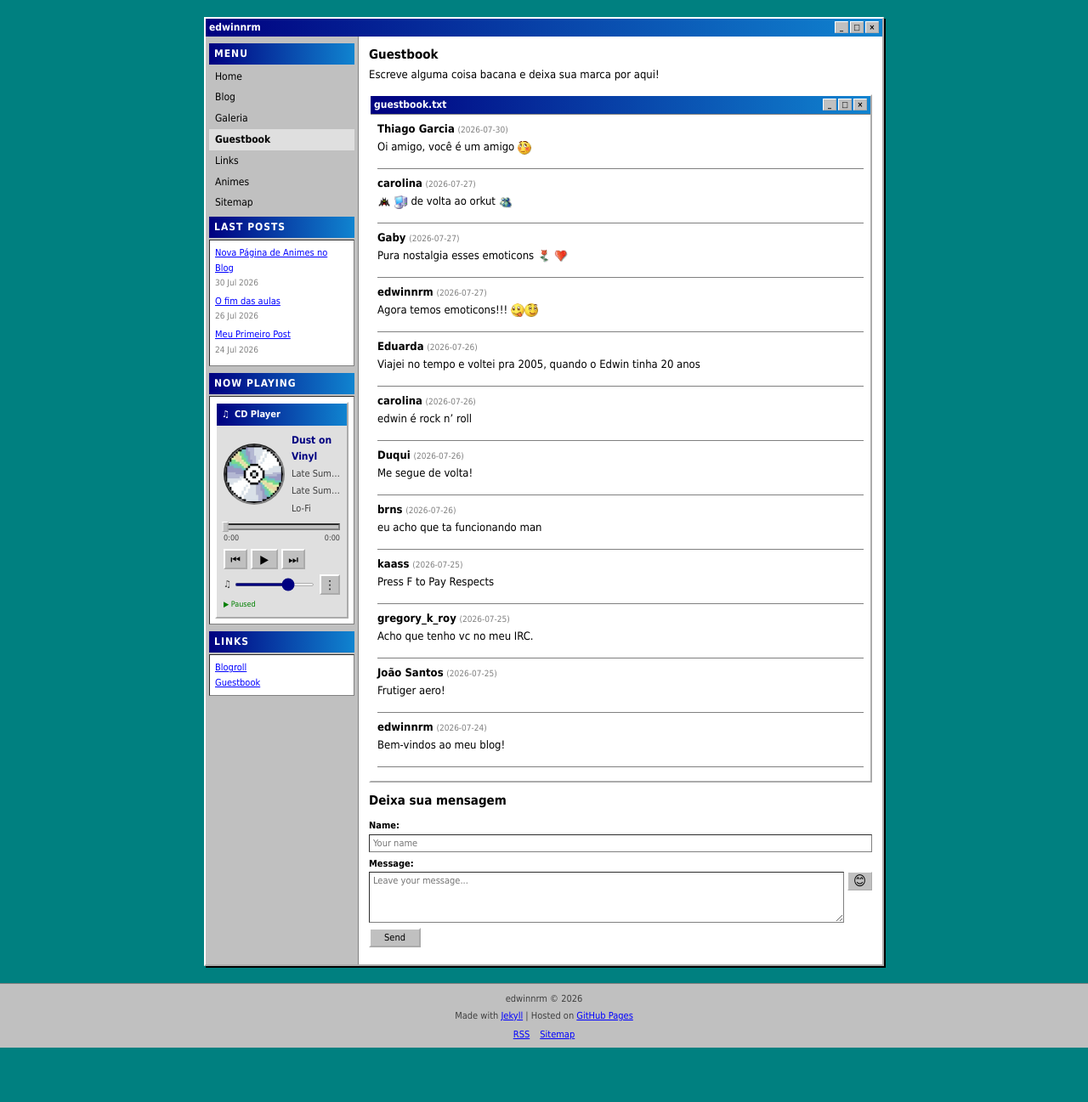
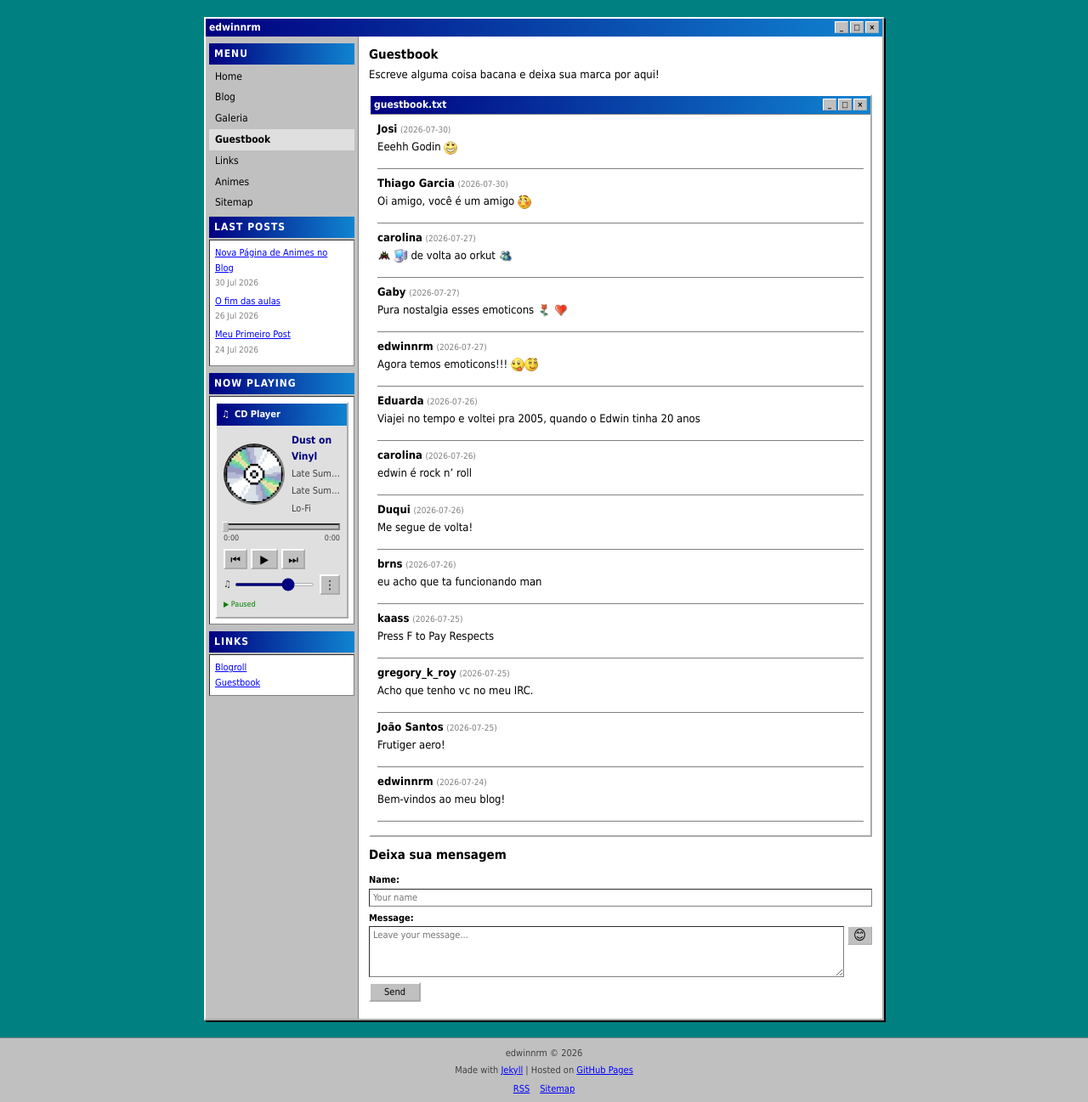
Before and after one commit to EdwinNRM/Blog, a Jekyll site: the page built from pages/guestbook.md, in a window 1280 px wide. Shown: the whole page at 85% size. Built offline with Jekyll 4.4.1, drawn with Linux system fonts in a browser that asks for light colours; before the commit the page ends 1233 px from its top, so only the background shows below that.

Commit message:
Add guestbook from Josi and harden approve workflow against concurrent pushes

```diff
--- a/_data/guestbook.yml
+++ b/_data/guestbook.yml
@@ -47,3 +47,7 @@
 - name: "Thiago Garcia"
   date: "2026-07-30"
   message: "Oi amigo, você é um amigo :embarrassed:"
+
+- name: "Josi"
+  date: "2026-07-30"
+  message: "Eeehh Godin :open-mouthed:"
```
Also changed, not shown: .github/workflows/approve.yml.
